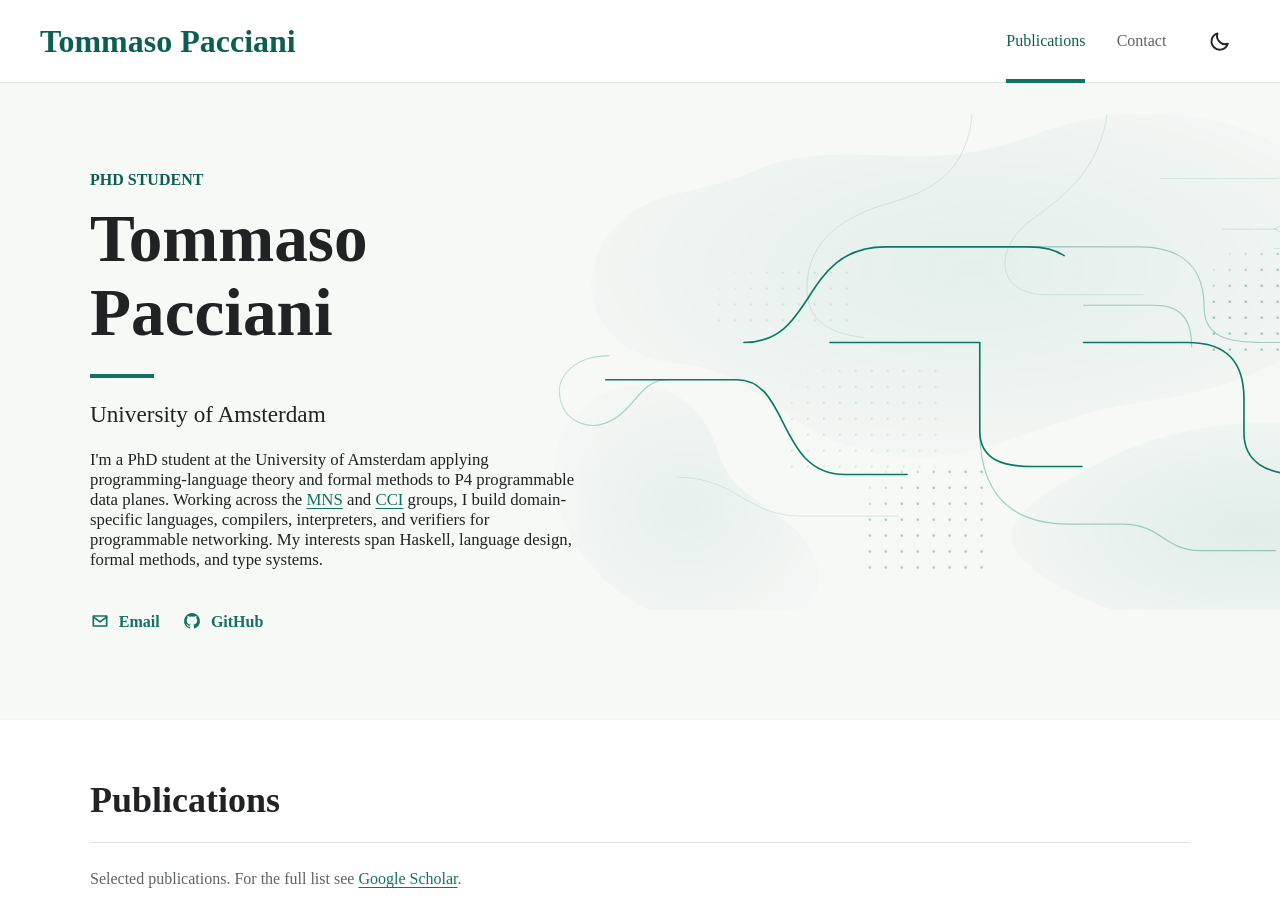
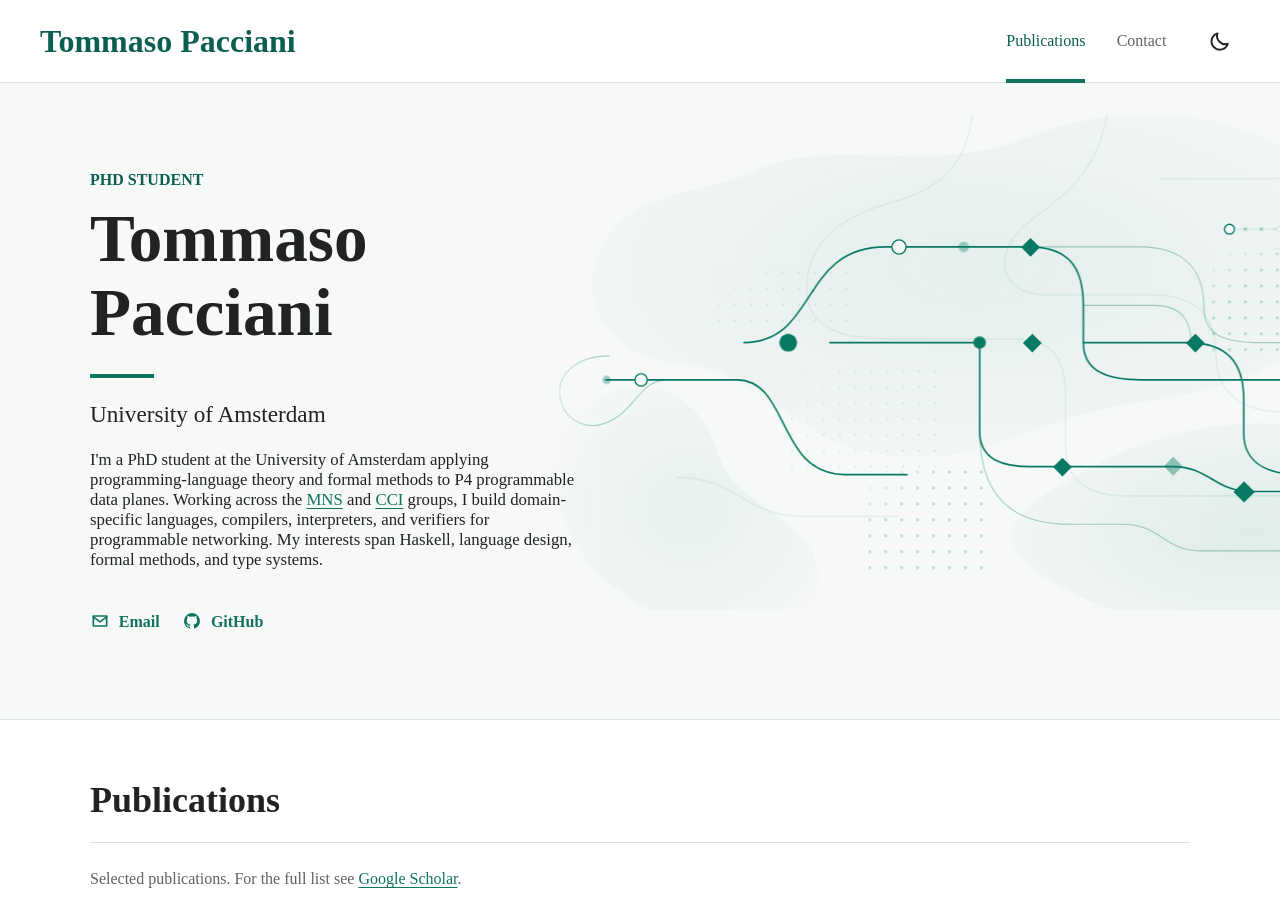
Before and after one commit to tommanis1/tommanis1.github.io, a Jekyll site: the page built from index.md, in a window 1280 px wide and 900 px high. Built offline with Jekyll 4.4.1, drawn with Linux system fonts in a browser that asks for light colours.

Commit message:
Inline hero network SVG so it follows the theme color
Move hero-network.svg into _includes and inline it in index.md instead of a CSS background-image span, so the illustration can use currentColor. Add a --hero-line variable and style .intro-art svg for light/dark.

Also fixes a build break: index.md referenced an include (_includes/hero-network.svg) that was not yet tracked.

```diff
--- a/assets/css/main.css
+++ b/assets/css/main.css
@@ -9,6 +9,7 @@
   --accent-strong: #0c5f50;
   --accent-soft: #d9ebe5;
   --warm: #c9553d;
+  --hero-line: #087963;
   --shadow: 0 18px 36px rgba(26, 35, 31, 0.12);
   --max-width: 1100px;
   --wide-width: 1200px;
@@ -16,8 +17,8 @@
 
 :root[data-theme="dark"] {
   --bg: #101512;
-  --surface: #161d19;
-  --surface-muted: #121915;
+  --surface: #1e2a25;
+  --surface-muted: #19211c;
   --text: #eff5f2;
   --muted: #aebbb6;
   --line: #2d3b35;
@@ -25,6 +26,7 @@
   --accent-strong: #8fe0ca;
   --accent-soft: #19382f;
   --warm: #ff947b;
+  --hero-line: #6ecfb4;
   --shadow: 0 18px 36px rgba(0, 0, 0, 0.28);
 }
 
@@ -311,27 +313,33 @@
   z-index: 0;
   width: min(65rem, 72vw);
   aspect-ratio: 1040 / 560;
+  color: var(--hero-line);
   pointer-events: none;
 }
 
-.intro-art span {
+.intro-art svg {
   position: absolute;
   inset: 0;
   z-index: 1;
   display: block;
-  background: url("../images/hero-network.svg") center / 100% 100% no-repeat;
+  width: 100%;
+  height: 100%;
   opacity: 1;
 }
 
-:root[data-theme="dark"] .intro-art span {
-  opacity: 0.56;
+:root[data-theme="dark"] .intro-art svg {
+  opacity: 0.5;
 }
 
 .home-publications {
   background: var(--surface);
-  border-top: 1px solid rgba(221, 228, 223, 0.35);
+  border-top: 1px solid var(--line);
   padding: 3.8rem 0 4.5rem;
   scroll-margin-top: 6rem;
+}
+
+:root[data-theme="dark"] .home-publications {
+  background: var(--bg);
 }
 
 .home-section-heading h2 {
@@ -570,7 +578,7 @@
     width: 53.125rem;
   }
 
-  .intro-art span {
+  .intro-art svg {
     opacity: 0.78;
   }
 
@@ -628,7 +636,7 @@
     width: 52rem;
   }
 
-  .intro-art span {
+  .intro-art svg {
     opacity: 0.72;
   }
 
--- a/index.md
+++ b/index.md
@@ -36,7 +36,7 @@
     </div>
   </div>
   <div class="intro-art" aria-hidden="true">
-    <span></span>
+    {% include hero-network.svg %}
   </div>
 </section>
 
```
Also changed, not shown: _includes/hero-network.svg.
